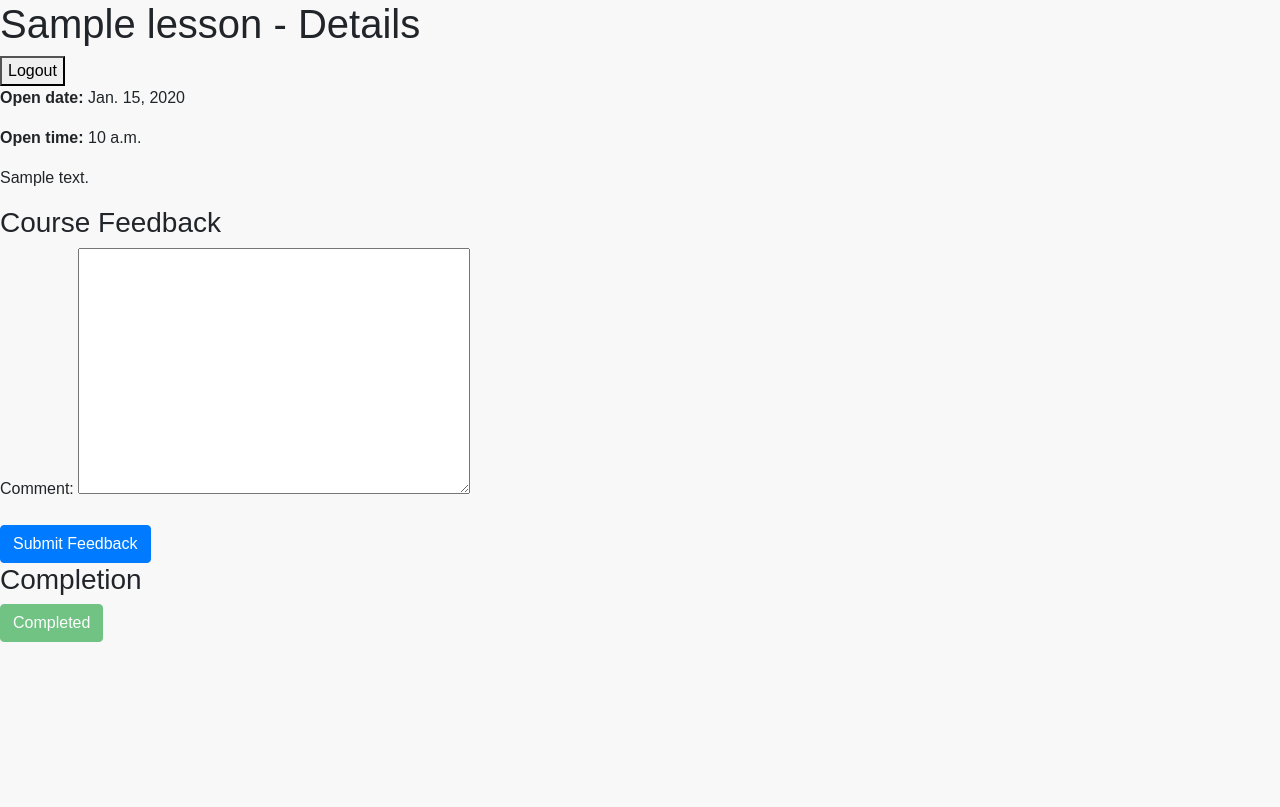
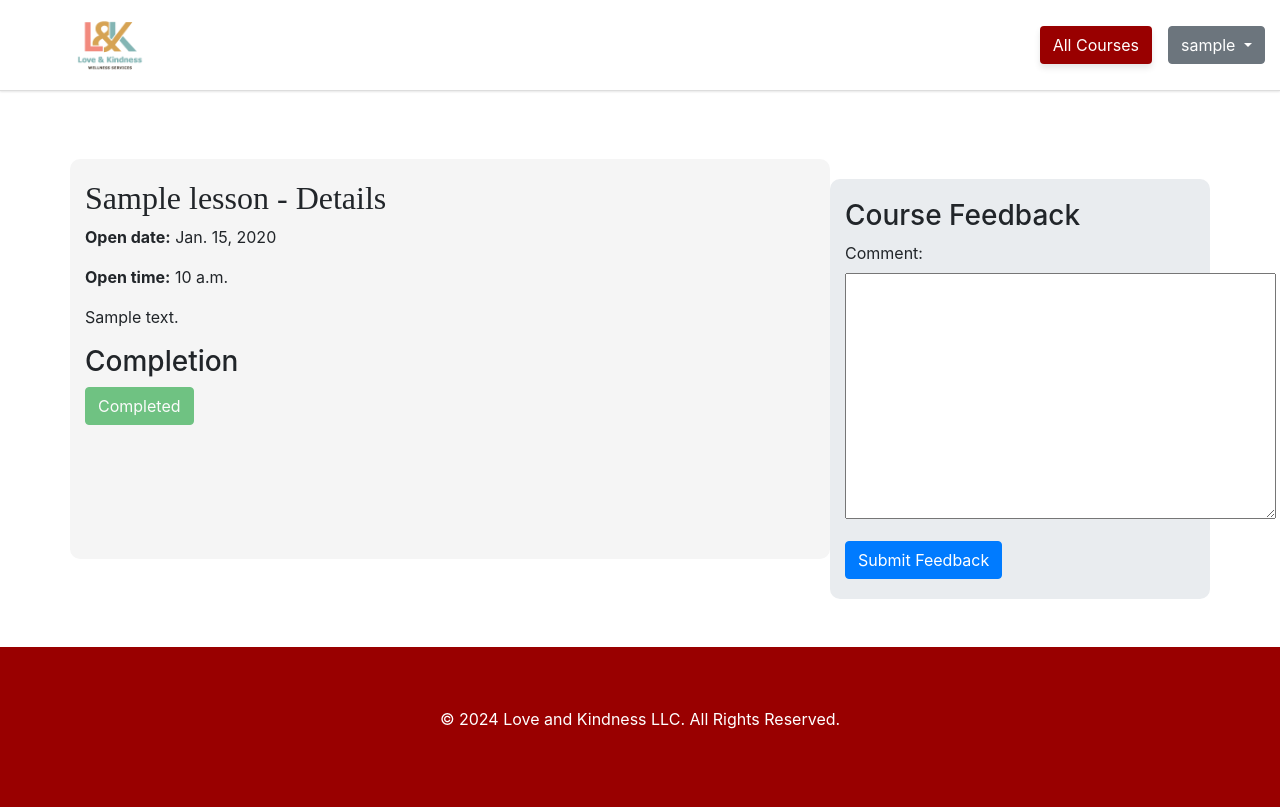
Before and after one commit to OmarHaji0001/Course_Management_System, a Django app: page /lessons/1/ in a window 1280 px wide. Before the commit the page ends 642 px from the top, so only its background shows below. Run offline with Django 5.2, Linux system fonts and the light colour scheme; a user stored in the database is signed in; tables that the repository leaves empty hold one stand-in row (values such as "Sample post"); some libraries are stand-ins or nearby versions.

Commit message:
st dash are ready

```diff
--- a/main/static/css/dashboard.css
+++ b/main/static/css/dashboard.css
@@ -122,6 +125,12 @@
 }
 
 .btn-custom:hover {
-    background-color: #841626 !important; /* Force the hover background color */
-    text-decoration: none !important;     /* Prevent underline on hover */
+    background-color: #700 !important; /* Force the hover background color */
+    text-decoration: none !important; /* Prevent underline on hover */
 }
+
+/* Top bar underline */
+.top-bar {
+    border-bottom: 1px solid #ddd;
+    padding-bottom: 10px;
+}
--- /dev/null
+++ b/main/static/css/lesson_detail.css
@@ -0,0 +1,30 @@
+@import url('dashboard.css');
+
+/* Styling for the lesson details section */
+.lesson-details {
+    background-color: #f5f5f5;
+    padding: 20px;
+    border-radius: 10px;
+    margin-bottom: 20px;
+}
+
+/* Limit the height of the lesson description and make it scrollable */
+.lesson-description {
+    max-height: 300px; /* Set a maximum height */
+    overflow-y: auto;  /* Enable vertical scrolling if content exceeds max height */
+    padding-right: 10px; /* Add padding to the right for a better look with scroll */
+}
+
+/* Styling for the course feedback section */
+.course-feedback {
+    background-color: #e9ecef;
+    padding: 20px;
+    border-radius: 10px;
+    position: sticky;
+    top: 20px; /* Make it sticky, so it stays visible as the user scrolls */
+    display: none; /* Hide by default */
+}
+
+.course-feedback.visible {
+    display: block; /* Only show if it's the last lesson */
+}
--- a/main/templates/main/lesson_detail.html
+++ b/main/templates/main/lesson_detail.html
@@ -4,34 +4,45 @@
 <head>
     <meta charset="UTF-8">
     <meta name="viewport" content="width=device-width, initial-scale=1.0">
+    <link rel="stylesheet" href="{% static 'css/lesson_detail.css' %}">
     <link rel="stylesheet" href="https://stackpath.bootstrapcdn.com/bootstrap/4.5.2/css/bootstrap.min.css">
-    <link rel="stylesheet" href="{% static 'css/dashboard.css' %}">
     <title>{{ lesson.name }} - Details</title>
 </head>
 <body>
-<header>
-    <h1>{{ lesson.name }} - Details</h1>
-    <nav>
+<header class="top-bar">
+    <div class="container-fluid d-flex justify-content-between align-items-center">
+        <a href="{% url 'home' %}">
+            <img src="{% static 'images/LKWLogo.png' %}" alt="LK Wellness Logo" class="logo">
+        </a>
+        <div class="d-flex align-items-center">
+            <a href="{% url 'all_courses' %}" class="btn btn-custom">All Courses</a>
+            <div class="dropdown ml-3">
+                <button class="btn btn-secondary dropdown-toggle" type="button" id="dropdownMenuButton">
+                    {{ user.username }}
+                </button>
+                <div class="dropdown-menu dropdown-menu-right" id="dropdownMenu">
+                    <a class="dropdown-item" href="{% url 'dashboard' %}">Dashboard</a>
+                    <div class="dropdown-divider"></div>
                     <form id="logout-form" method="POST" action="{% url 'logout' %}">
                         {% csrf_token %}
-            <button type="submit">Logout</button>
+                        <button type="submit" class="dropdown-item">Logout</button>
                     </form>
-    </nav>
+                </div>
+            </div>
+        </div>
+    </div>
 </header>
-<main>
+
+<main class="container mt-5">
+    <div class="row">
+        <!-- Lesson Details Section -->
+        <div class="{% if not is_last_lesson %}col-md-12{% else %}col-md-8{% endif %} lesson-details">
+            <h2>{{ lesson.name }} - Details</h2>
             <p><strong>Open date:</strong> {{ lesson.open_date }}</p>
             <p><strong>Open time:</strong> {{ lesson.open_time }}</p>
-    <p>{{ lesson.description }}</p>
-
-    {% if is_last_lesson %}
-        <h3>Course Feedback</h3>
-        <form method="POST" action="{% url 'submit-feedback' course_id %}">
-            {% csrf_token %}
-            {{ feedback_form.as_p }}
-            <button type="submit" name="submit_feedback" class="btn btn-primary">Submit Feedback</button>
-        </form>
-    {% endif %}
-
+            <div class="lesson-description">
+                {{ lesson.description|linebreaks }}
+            </div>
 
             <h3>Completion</h3>
             <form method="POST" action="{% url 'mark-lesson-complete' lesson.id %}">
@@ -40,6 +51,36 @@
                     {% if completion %}Completed{% else %}Mark as Complete{% endif %}
                 </button>
             </form>
+        </div>
+
+        <!-- Course Feedback Section -->
+        {% if is_last_lesson %}
+        <div class="col-md-4 course-feedback visible">
+            <h3>Course Feedback</h3>
+            <form method="POST" action="{% url 'submit-feedback' course_id %}">
+                {% csrf_token %}
+                {{ feedback_form.as_p }}
+                <button type="submit" name="submit_feedback" class="btn btn-primary">Submit Feedback</button>
+            </form>
+        </div>
+        {% endif %}
+    </div>
 </main>
+
+<footer class="footer mt-5">
+    <p>&copy; 2024 Love and Kindness LLC. All Rights Reserved.</p>
+</footer>
+
+<!-- Make sure these scripts are at the bottom of the page -->
+<script src="https://code.jquery.com/jquery-3.5.1.min.js"></script>
+<script src="https://cdn.jsdelivr.net/npm/@popperjs/core@2.5.4/dist/umd/popper.min.js"></script>
+<script src="https://stackpath.bootstrapcdn.com/bootstrap/4.5.2/js/bootstrap.min.js"></script>
+
+<script>
+    // Ensure the dropdown menu opens on click
+    document.getElementById('dropdownMenuButton').addEventListener('click', function() {
+        document.getElementById('dropdownMenu').classList.toggle('show');
+    });
+</script>
 </body>
 </html>
```
Also changed, not shown: other parts of main/static/css/dashboard.css (+17 -14 lines), main/static/css/course_detail.css (added, +29 -0 lines), main/templates/main/course_detail.html (+44 -9 lines), main/templates/main/dashboard.html (+10 -7 lines). Lines whose indentation alone changed are shown as unchanged.
